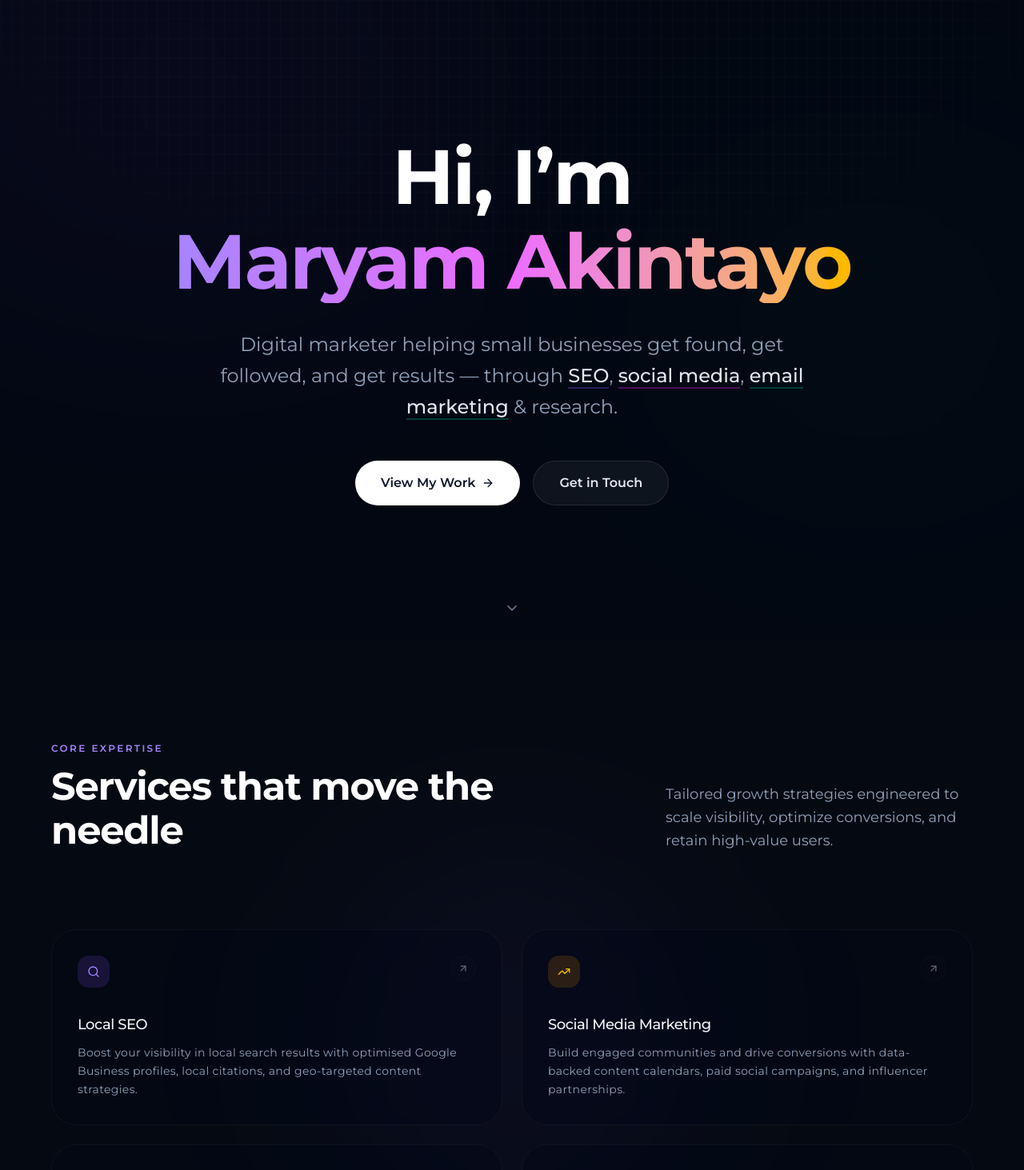
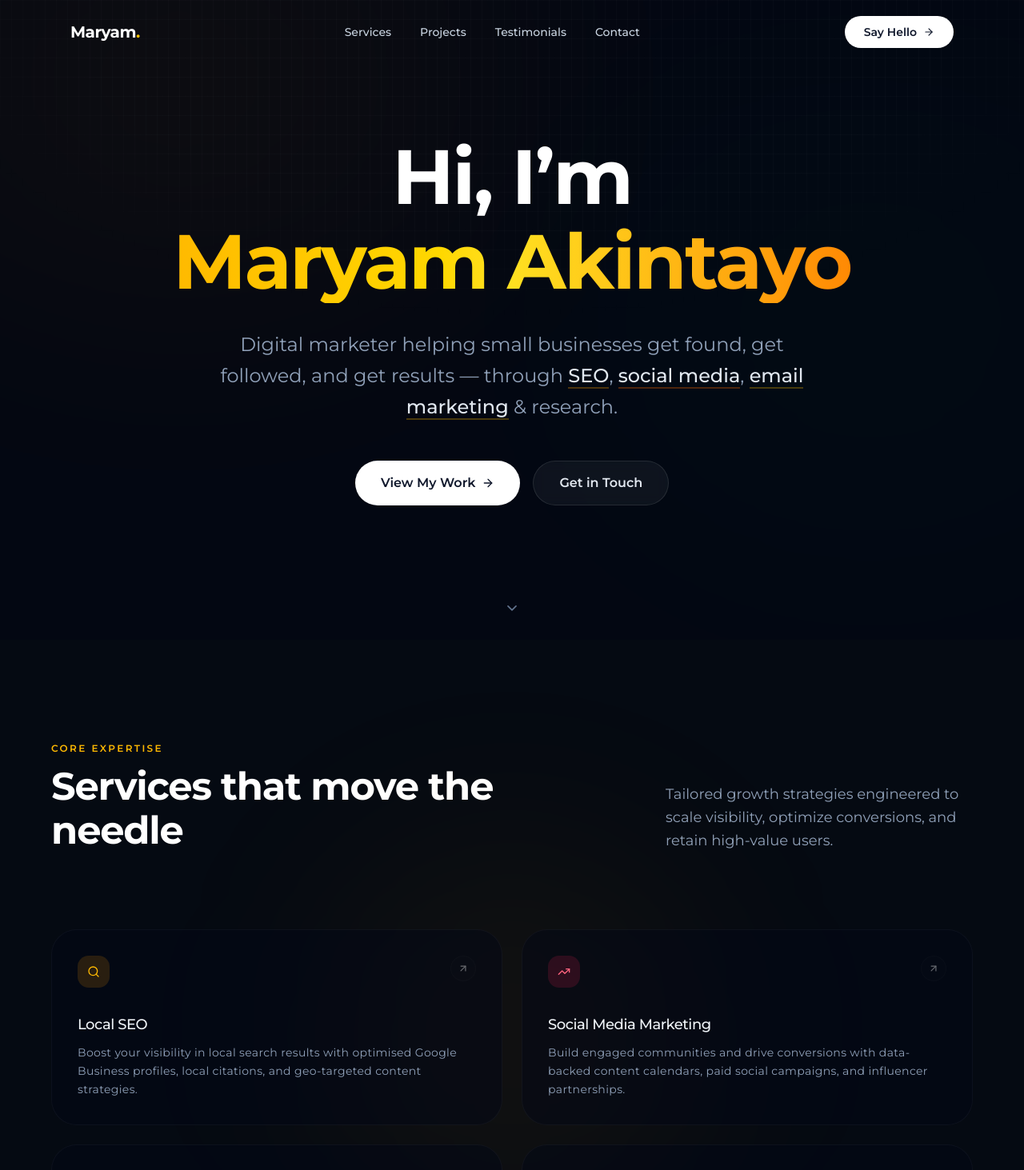
Before and after one commit to LanreAkintayo/marvelam, a Next.js app: page / in a window 1280 px wide. Shown: the top 1463 px of the page at 80% size. Built offline with nearby package versions, Linux system fonts and the light colour scheme.

Commit message:
feat: change brand color

```diff
--- a/src/app/globals.css
+++ b/src/app/globals.css
@@ -82,9 +82,9 @@
   --radius: 0.625rem;
 
   /* ── Brand ───────────────────────────────── */
-  --brand: #8b008b;
-  --brand-hover: #a000a0;
-  --brand-dark: #6a006a;
+  --brand: #ca8a04;
+  --brand-hover: #eab308;
+  --brand-dark: #a16207;
   --surface: #0f0f0f;
   --surface-card: #242424;
   --surface-sidebar: #1a1a1a;
@@ -116,7 +116,7 @@
   --chart-5: oklch(0.769 0.188 70.08);
   --sidebar: oklch(0.984 0.003 247.858);
   --sidebar-foreground: oklch(0.129 0.042 264.695);
-  --sidebar-primary: oklch(0.354 0.172 305);   /* #8b008b */
+  --sidebar-primary: oklch(0.769 0.188 70.08);   /* #f59e0b */
   --sidebar-primary-foreground: oklch(1 0 0);
   --sidebar-accent: oklch(0.968 0.007 247.896);
   --sidebar-accent-foreground: oklch(0.208 0.042 265.755);
@@ -132,7 +132,7 @@
   --card-foreground: oklch(0.984 0.003 247.858);
   --popover: oklch(0.208 0.042 265.755);
   --popover-foreground: oklch(0.984 0.003 247.858);
-  --primary: oklch(0.354 0.172 305);       /* #8b008b */
+  --primary: oklch(0.769 0.188 70.08);       /* #f59e0b */
   --primary-foreground: oklch(1 0 0);
   --secondary: oklch(0.279 0.041 260.031);
   --secondary-foreground: oklch(0.984 0.003 247.858);
@@ -143,7 +143,7 @@
   --destructive: oklch(0.704 0.191 22.216);
   --border: oklch(1 0 0 / 10%);
   --input: oklch(1 0 0 / 15%);
-  --ring: oklch(0.354 0.172 305);          /* #8b008b */
+  --ring: oklch(0.769 0.188 70.08);          /* #f59e0b */
   --chart-1: oklch(0.488 0.243 264.376);
   --chart-2: oklch(0.696 0.17 162.48);
   --chart-3: oklch(0.769 0.188 70.08);
@@ -151,12 +151,12 @@
   --chart-5: oklch(0.645 0.246 16.439);
   --sidebar: oklch(0.208 0.042 265.755);
   --sidebar-foreground: oklch(0.984 0.003 247.858);
-  --sidebar-primary: oklch(0.354 0.172 305);
+  --sidebar-primary: oklch(0.769 0.188 70.08);
   --sidebar-primary-foreground: oklch(1 0 0);
   --sidebar-accent: oklch(0.279 0.041 260.031);
   --sidebar-accent-foreground: oklch(0.984 0.003 247.858);
   --sidebar-border: oklch(1 0 0 / 10%);
-  --sidebar-ring: oklch(0.354 0.172 305);
+  --sidebar-ring: oklch(0.769 0.188 70.08);
 }
 
 /* ── Utilities ───────────────────────────────────────────────────────────── */
@@ -221,12 +221,12 @@ html:not(.dark) .dark\:bg-\[\#111111\] {
 /* Highlighted / focused item */
 [data-radix-select-item][data-highlighted],
 [role="option"][data-highlighted] {
-  background-color: #8b008b18 !important;
-  color: #8b008b !important;
+  background-color: #f59e0b18 !important;
+  color: #ca8a04 !important;
 }
 
 /* Selected item checkmark color */
 [data-radix-select-item][data-state="checked"],
 [role="option"][data-state="checked"] {
-  color: #8b008b !important;
+  color: #ca8a04 !important;
 }
--- a/src/app/layout.tsx
+++ b/src/app/layout.tsx
@@ -71,7 +71,7 @@ export default function RootLayout({
     >
       <body className="font-sans antialiased" suppressHydrationWarning>
         <NextTopLoader
-          color="#a855f7"
+          color="#f59e0b"
           initialPosition={0.08}
           crawlSpeed={200}
           height={3}
--- a/src/app/page.tsx
+++ b/src/app/page.tsx
@@ -3,6 +3,7 @@
 import CTASection from "@/components/sections/CTA";
 import Footer from "@/components/sections/Footer";
 import HeroSection from "@/components/sections/Hero";
+import Navbar from "@/components/sections/Navbar";
 import ProjectsSection from "@/components/sections/Projects";
 import ServicesSection from "@/components/sections/Services";
 import TestimonialsSection from "@/components/sections/Testimonials";
@@ -10,6 +11,7 @@ import TestimonialsSection from "@/components/sections/Testimonials";
 export default function HomePage() {
   return (
     <main className="relative overflow-hidden bg-slate-50 dark:bg-[#050a12]">
+      <Navbar />
       <HeroSection />
       <ServicesSection />
       <ProjectsSection />
--- a/src/components/sections/Hero.tsx
+++ b/src/components/sections/Hero.tsx
@@ -16,7 +16,7 @@ export default function HeroSection() {
         <motion.div
           animate={{ scale: [1, 1.15, 1], opacity: [0.2, 0.35, 0.2] }}
           transition={{ duration: 10, repeat: Infinity, ease: "easeInOut" }}
-          className="absolute -top-[15%] -left-[10%] w-[55%] h-[55%] rounded-full bg-violet-500/10 dark:bg-violet-500/15 blur-[140px]"
+          className="absolute -top-[15%] -left-[10%] w-[55%] h-[55%] rounded-full bg-amber-500/10 dark:bg-amber-500/15 blur-[140px]"
         />
         <motion.div
           animate={{ scale: [1, 1.2, 1], opacity: [0.15, 0.3, 0.15] }}
@@ -40,7 +40,7 @@ export default function HeroSection() {
           className="text-5xl sm:text-6xl lg:text-7xl xl:text-8xl font-bold tracking-tight text-slate-900 dark:text-white leading-[1.1] mb-8"
         >
           Hi, I&rsquo;m{" "}
-          <span className="relative inline-block text-transparent bg-clip-text bg-gradient-to-r from-violet-600 via-purple-600 to-amber-600 dark:from-violet-400 dark:via-fuchsia-400 dark:to-amber-400">
+          <span className="relative inline-block text-transparent bg-clip-text bg-gradient-to-r from-amber-500 via-yellow-500 to-orange-500 dark:from-amber-400 dark:via-yellow-300 dark:to-orange-400">
             Maryam Akintayo
           </span>
         </motion.h1>
@@ -53,9 +53,9 @@ export default function HeroSection() {
         >
           Digital marketer helping small businesses get found, get followed, and
           get results — through{" "}
-          <span className="text-slate-900 dark:text-slate-200 font-medium border-b-2 border-violet-500/30">SEO</span>,{" "}
-          <span className="text-slate-900 dark:text-slate-200 font-medium border-b-2 border-fuchsia-500/30">social media</span>,{" "}
-          <span className="text-slate-900 dark:text-slate-200 font-medium border-b-2 border-emerald-500/30">email marketing</span> &amp; research.
+          <span className="text-slate-900 dark:text-slate-200 font-medium border-b-2 border-amber-500/30">SEO</span>,{" "}
+          <span className="text-slate-900 dark:text-slate-200 font-medium border-b-2 border-orange-500/30">social media</span>,{" "}
+          <span className="text-slate-900 dark:text-slate-200 font-medium border-b-2 border-yellow-500/30">email marketing</span> &amp; research.
         </motion.p>
 
         {/* CTA buttons */}
@@ -66,7 +66,7 @@ export default function HeroSection() {
         >
           <a
             href="#projects"
-            className="group inline-flex items-center justify-center gap-2 h-14 px-8 rounded-full bg-slate-900 dark:bg-white text-white dark:text-slate-900 font-semibold text-base transition-all duration-300 hover:bg-slate-800 dark:hover:bg-slate-100 hover:scale-[1.02] hover:shadow-xl hover:shadow-violet-500/10 active:scale-[0.98]"
+            className="group inline-flex items-center justify-center gap-2 h-14 px-8 rounded-full bg-slate-900 dark:bg-white text-white dark:text-slate-900 font-semibold text-base transition-all duration-300 hover:bg-slate-800 dark:hover:bg-slate-100 hover:scale-[1.02] hover:shadow-xl hover:shadow-amber-500/10 active:scale-[0.98]"
           >
             View My Work
             <ArrowRight className="w-4 h-4 group-hover:translate-x-1 transition-transform" />
--- a/src/components/sections/Navbar.tsx
+++ b/src/components/sections/Navbar.tsx
@@ -0,0 +1,183 @@
+"use client";
+
+import { useState, useEffect } from "react";
+import { motion, AnimatePresence } from "framer-motion";
+import { Menu, X, ArrowRight } from "lucide-react";
+
+const NAV_LINKS = [
+  { label: "Services", href: "#services" },
+  { label: "Projects", href: "#projects" },
+  { label: "Testimonials", href: "#testimonials" },
+  { label: "Contact", href: "#contact" },
+];
+
+export default function Navbar() {
+  const [scrolled, setScrolled] = useState(false);
+  const [mobileOpen, setMobileOpen] = useState(false);
+
+  /* ── Track scroll position ─────────────────────────────── */
+  useEffect(() => {
+    const onScroll = () => setScrolled(window.scrollY > 32);
+    window.addEventListener("scroll", onScroll, { passive: true });
+    return () => window.removeEventListener("scroll", onScroll);
+  }, []);
+
+  /* ── Lock body scroll when mobile menu is open ─────────── */
+  useEffect(() => {
+    document.body.style.overflow = mobileOpen ? "hidden" : "";
+    return () => {
+      document.body.style.overflow = "";
+    };
+  }, [mobileOpen]);
+
+  return (
+    <>
+      {/* ────────────────── DESKTOP / TABLET NAV ────────────────── */}
+      <motion.header
+        initial={{ y: -100, opacity: 0 }}
+        animate={{ y: 0, opacity: 1 }}
+        transition={{ duration: 0.6, ease: "easeOut" }}
+        className={`fixed top-0 left-0 right-0 z-50 transition-all duration-500 ${
+          scrolled
+            ? "py-3 bg-white/70 dark:bg-slate-950/70 backdrop-blur-2xl border-b border-slate-200/50 dark:border-white/[0.06] shadow-sm shadow-slate-900/[0.03]"
+            : "py-5 bg-transparent"
+        }`}
+      >
+        <nav className="max-w-6xl mx-auto px-6 flex items-center justify-between">
+          {/* ── Logo / Brand ──────────────────────────────────── */}
+          <a
+            href="#hero"
+            className="group flex items-center gap-2 select-none"
+          >
+            <span
+              className={`font-bold tracking-tight transition-all duration-300 text-slate-900 dark:text-white ${
+                scrolled ? "text-lg" : "text-xl"
+              }`}
+            >
+              Maryam
+              <span className="text-transparent bg-clip-text bg-gradient-to-r from-amber-500 to-orange-500 dark:from-amber-400 dark:to-yellow-400">
+                .
+              </span>
+            </span>
+          </a>
+
+          {/* ── Desktop links ─────────────────────────────────── */}
+          <div className="hidden md:flex items-center gap-1">
+            {NAV_LINKS.map((link) => (
+              <a
+                key={link.href}
+                href={link.href}
+                className="relative px-4 py-2 text-sm font-medium text-slate-600 dark:text-slate-300 hover:text-slate-900 dark:hover:text-white transition-colors duration-300 rounded-lg hover:bg-slate-100/60 dark:hover:bg-white/[0.04]"
+              >
+                {link.label}
+              </a>
+            ))}
+          </div>
+
+          {/* ── Desktop CTA ───────────────────────────────────── */}
+          <a
+            href="mailto:akintayomaryamadeola@gmail.com"
+            className="hidden md:inline-flex items-center gap-2 h-10 px-6 rounded-full bg-slate-900 dark:bg-white text-white dark:text-slate-900 text-sm font-semibold transition-all duration-300 hover:bg-slate-800 dark:hover:bg-slate-100 hover:scale-[1.03] hover:shadow-lg hover:shadow-amber-500/10 active:scale-[0.97]"
+          >
+            Say Hello
+            <ArrowRight className="w-3.5 h-3.5" />
+          </a>
+
+          {/* ── Mobile hamburger ──────────────────────────────── */}
+          <button
+            onClick={() => setMobileOpen(!mobileOpen)}
+            className="md:hidden relative z-50 w-10 h-10 rounded-xl bg-slate-100/80 dark:bg-white/[0.06] border border-slate-200/60 dark:border-white/[0.08] flex items-center justify-center transition-all duration-300 hover:bg-slate-200/80 dark:hover:bg-white/[0.1] active:scale-95"
+            aria-label={mobileOpen ? "Close menu" : "Open menu"}
+          >
+            <AnimatePresence mode="wait" initial={false}>
+              {mobileOpen ? (
+                <motion.div
+                  key="close"
+                  initial={{ rotate: -90, opacity: 0 }}
+                  animate={{ rotate: 0, opacity: 1 }}
+                  exit={{ rotate: 90, opacity: 0 }}
+                  transition={{ duration: 0.2 }}
+                >
+                  <X className="w-5 h-5 text-slate-700 dark:text-slate-200" />
+                </motion.div>
+              ) : (
+                <motion.div
+                  key="menu"
+                  initial={{ rotate: 90, opacity: 0 }}
+                  animate={{ rotate: 0, opacity: 1 }}
+                  exit={{ rotate: -90, opacity: 0 }}
+                  transition={{ duration: 0.2 }}
+                >
+                  <Menu className="w-5 h-5 text-slate-700 dark:text-slate-200" />
+                </motion.div>
+              )}
+            </AnimatePresence>
+          </button>
+        </nav>
+      </motion.header>
+
+      {/* ────────────────── MOBILE MENU OVERLAY ─────────────────── */}
+      <AnimatePresence>
+        {mobileOpen && (
+          <>
+            {/* Backdrop */}
+            <motion.div
+              key="backdrop"
+              initial={{ opacity: 0 }}
+              animate={{ opacity: 1 }}
+              exit={{ opacity: 0 }}
+              transition={{ duration: 0.3 }}
+              className="fixed inset-0 z-40 bg-black/20 dark:bg-black/50 backdrop-blur-sm md:hidden"
+              onClick={() => setMobileOpen(false)}
+            />
+
+            {/* Slide-in panel */}
+            <motion.div
+              key="panel"
+              initial={{ x: "100%" }}
+              animate={{ x: 0 }}
+              exit={{ x: "100%" }}
+              transition={{ type: "spring", damping: 28, stiffness: 300 }}
+              className="fixed top-0 right-0 bottom-0 z-40 w-[min(85vw,360px)] bg-white dark:bg-slate-950 border-l border-slate-200/60 dark:border-white/[0.06] shadow-2xl md:hidden flex flex-col"
+            >
+              {/* Panel header spacer (so content doesn't hide behind the fixed nav) */}
+              <div className="h-20 shrink-0" />
+
+              {/* Links */}
+              <nav className="flex-1 px-6 py-4 flex flex-col gap-1">
+                {NAV_LINKS.map((link, i) => (
+                  <motion.a
+                    key={link.href}
+                    href={link.href}
+                    onClick={() => setMobileOpen(false)}
+                    initial={{ opacity: 0, x: 24 }}
+                    animate={{ opacity: 1, x: 0 }}
+                    transition={{ delay: 0.05 + i * 0.06, duration: 0.35 }}
+                    className="py-3.5 px-4 text-base font-medium text-slate-700 dark:text-slate-200 hover:text-slate-900 dark:hover:text-white hover:bg-slate-50 dark:hover:bg-white/[0.04] rounded-xl transition-colors duration-200"
+                  >
+                    {link.label}
+                  </motion.a>
+                ))}
+              </nav>
+
+              {/* Bottom CTA */}
+              <div className="px-6 pb-8 pt-4 border-t border-slate-100 dark:border-white/[0.04]">
+                <a
+                  href="mailto:akintayomaryamadeola@gmail.com"
+                  onClick={() => setMobileOpen(false)}
+                  className="flex items-center justify-center gap-2 w-full h-12 rounded-xl bg-gradient-to-r from-amber-500 to-orange-500 text-white text-sm font-semibold transition-all duration-300 hover:shadow-lg hover:shadow-amber-500/25 active:scale-[0.97]"
+                >
+                  Say Hello
+                  <ArrowRight className="w-4 h-4" />
+                </a>
+                <p className="mt-3 text-center text-xs text-slate-400 dark:text-slate-500">
+                  akintayomaryamadeola@gmail.com
+                </p>
+              </div>
+            </motion.div>
+          </>
+        )}
+      </AnimatePresence>
+    </>
+  );
+}
--- a/src/components/sections/Projects.tsx
+++ b/src/components/sections/Projects.tsx
@@ -12,8 +12,8 @@ export default function ProjectsSection() {
       skills: ["Google Business Profile", "Local SEO", "Optimization"],
       icon: Target,
       metric: "Live on Search & Maps",
-      accent: "from-violet-500/10 to-purple-500/10",
-      accentText: "text-violet-600 dark:text-violet-400",
+      accent: "from-amber-500/10 to-orange-500/10",
+      accentText: "text-amber-600 dark:text-amber-400",
     },
     {
       id: "project-02",
@@ -65,7 +65,7 @@ export default function ProjectsSection() {
           <div className="max-w-xl">
             <motion.span
               variants={fadeUp}
-              className="text-xs font-semibold uppercase tracking-[0.2em] text-violet-600 dark:text-violet-400 mb-3 block"
+              className="text-xs font-semibold uppercase tracking-[0.2em] text-amber-600 dark:text-amber-400 mb-3 block"
             >
               Selected Work
             </motion.span>
@@ -99,7 +99,7 @@ export default function ProjectsSection() {
               key={project.id}
               variants={fadeUp}
               custom={i}
-              className="group relative p-8 sm:p-10 rounded-[2rem] bg-white dark:bg-slate-950/40 border border-slate-100 dark:border-white/[0.04] transition-all duration-500 [hover:shadow-[0_32px_64px_-20px_rgba(0,0,0,0.04)]] dark:[hover:shadow-[0_32px_64px_-20px_rgba(0,0,0,0.25)]] flex flex-col justify-between"
+              className="group relative p-6 sm:p-8 md:p-10 rounded-2xl sm:rounded-[2rem] bg-white dark:bg-slate-950/40 border border-slate-100 dark:border-white/[0.04] transition-all duration-500 [hover:shadow-[0_32px_64px_-20px_rgba(0,0,0,0.04)]] dark:[hover:shadow-[0_32px_64px_-20px_rgba(0,0,0,0.25)]] flex flex-col justify-between"
             >
               {/* Context Spotlight Mask */}
               <div
@@ -131,7 +131,7 @@ export default function ProjectsSection() {
               </div>
 
               {/* Bottom Metadata Footer Anchor */}
-              <div className="relative z-10 pt-6 border-t border-slate-100/70 dark:border-white/[0.04] flex flex-wrap items-center justify-between gap-4 mt-auto">
+              <div className="relative z-10 pt-5 sm:pt-6 border-t border-slate-100/70 dark:border-white/[0.04] flex flex-col xs:flex-row flex-wrap items-start xs:items-center justify-between gap-3 sm:gap-4 mt-auto">
                 {/* Embedded Mini Skills Array */}
                 <div className="flex flex-wrap gap-2">
                   {project.skills.slice(0, 3).map((skill) => (
--- a/src/components/sections/Services.tsx
+++ b/src/components/sections/Services.tsx
@@ -15,18 +15,18 @@ export default function ServicesSection() {
       description:
         "Boost your visibility in local search results with optimised Google Business profiles, local citations, and geo-targeted content strategies.",
       icon: Search,
-      accentBg: "bg-violet-500/10 dark:bg-violet-500/15",
-      accentText: "text-violet-600 dark:text-violet-400",
-      glowColor: "group-hover:shadow-violet-500/10",
+      accentBg: "bg-amber-500/10 dark:bg-amber-500/15",
+      accentText: "text-amber-600 dark:text-amber-400",
+      glowColor: "group-hover:shadow-amber-500/10",
     },
     {
       title: "Social Media Marketing",
       description:
         "Build engaged communities and drive conversions with data-backed content calendars, paid social campaigns, and influencer partnerships.",
       icon: TrendingUp,
-      accentBg: "bg-amber-500/10 dark:bg-amber-500/15",
-      accentText: "text-amber-600 dark:text-amber-400",
-      glowColor: "group-hover:shadow-amber-500/10",
+      accentBg: "bg-rose-500/10 dark:bg-rose-500/15",
+      accentText: "text-rose-600 dark:text-rose-400",
+      glowColor: "group-hover:shadow-rose-500/10",
     },
     {
       title: "Email Marketing",
@@ -54,7 +54,7 @@ export default function ServicesSection() {
       className="relative py-24 sm:py-32 px-6 overflow-hidden"
     >
       {/* Background spot glow */}
-      <div className="absolute top-1/4 left-1/2 -translate-x-1/2 w-[500px] h-[500px] bg-violet-500/5 blur-[120px] pointer-events-none rounded-full" />
+      <div className="absolute top-1/4 left-1/2 -translate-x-1/2 w-[500px] h-[500px] bg-amber-500/5 blur-[120px] pointer-events-none rounded-full" />
 
       <div className="max-w-6xl mx-auto">
         {/* Header section with an asymmetric layout split */}
@@ -68,7 +68,7 @@ export default function ServicesSection() {
           <div className="max-w-xl">
             <motion.span
               variants={fadeUp}
-              className="text-xs font-semibold uppercase tracking-[0.2em] text-violet-600 dark:text-violet-400 mb-3 block"
+              className="text-xs font-semibold uppercase tracking-[0.2em] text-amber-600 dark:text-amber-400 mb-3 block"
             >
               Core Expertise
             </motion.span>
@@ -103,7 +103,7 @@ export default function ServicesSection() {
               key={service.title}
               variants={fadeUp}
               custom={i}
-              className="group relative p-8 rounded-[2rem] bg-white dark:bg-slate-950/40 border border-slate-100 dark:border-white/[0.04] transition-all duration-500 [hover:shadow-[0_24px_60px_-15px_rgba(0,0,0,0.05)]] dark:[hover:shadow-[0_24px_60px_-15px_rgba(0,0,0,0.3)]]"
+              className="group relative p-6 sm:p-8 rounded-2xl sm:rounded-[2rem] bg-white dark:bg-slate-950/40 border border-slate-100 dark:border-white/[0.04] transition-all duration-500 [hover:shadow-[0_24px_60px_-15px_rgba(0,0,0,0.05)]] dark:[hover:shadow-[0_24px_60px_-15px_rgba(0,0,0,0.3)]]"
             >
               {/* Border glow effect */}
               <div className="absolute inset-0 rounded-[2rem] border border-transparent group-hover:border-slate-200 dark:group-hover:border-white/[0.08] transition-colors duration-500 pointer-events-none" />
@@ -112,9 +112,9 @@ export default function ServicesSection() {
               <div
                 className={`absolute -inset-px rounded-[2rem] bg-gradient-to-b opacity-0 group-hover:opacity-100 transition-opacity duration-700 pointer-events-none [mask-image:radial-gradient(ellipse_at_top_left,white_10%,transparent_50%)] dark:[mask-image:radial-gradient(ellipse_at_top_left,white_20%,transparent_60%)] ${
                   service.title.includes("SEO")
-                    ? "from-violet-500/10"
+                    ? "from-amber-500/10"
                     : service.title.includes("Social")
-                      ? "from-amber-500/10"
+                      ? "from-rose-500/10"
                       : service.title.includes("Email")
                         ? "from-emerald-500/10"
                         : "from-sky-500/10"
--- a/src/components/sections/Testimonials.tsx
+++ b/src/components/sections/Testimonials.tsx
@@ -70,14 +70,14 @@ export default function TestimonialsSection() {
           whileInView="visible"
           viewport={{ once: true, margin: "-60px" }}
           variants={stagger}
-          className="grid grid-cols-1 md:grid-cols-3 gap-5 sm:gap-6"
+          className="grid grid-cols-1 sm:grid-cols-2 lg:grid-cols-3 gap-5 sm:gap-6"
         >
           {TESTIMONIALS.map((t, i) => (
             <motion.blockquote
               key={t.author}
               variants={fadeUp}
               custom={i}
-              className="relative p-7 sm:p-8 rounded-3xl bg-white/70 dark:bg-white/[0.03] backdrop-blur-xl border border-slate-200/80 dark:border-white/[0.06] flex flex-col"
+              className="relative p-6 sm:p-7 md:p-8 rounded-2xl sm:rounded-3xl bg-white/70 dark:bg-white/[0.03] backdrop-blur-xl border border-slate-200/80 dark:border-white/[0.06] flex flex-col"
             >
               <div className="flex gap-1 mb-5">
                 {Array.from({ length: 5 }).map((_, j) => (
```
Also changed, not shown: src/components/sections/CTA.tsx (+5 -5 lines), src/components/sections/Footer.tsx (+6 -10 lines).
